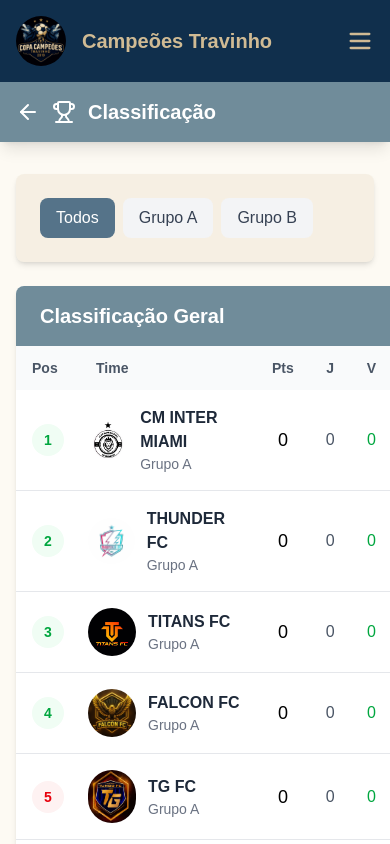
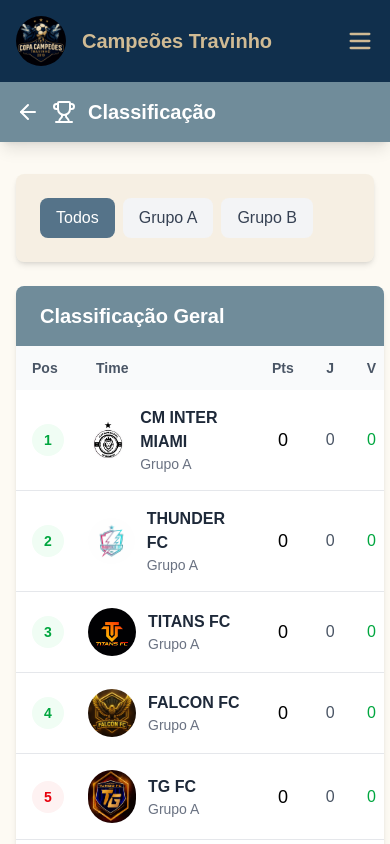
Before and after one commit to ArianNogueira/campeoes_travinho, a Next.js app in the folder client/: page /table in a window 390 px wide. Shown: the top 844 px of the page. Built offline with nearby package versions, Linux system fonts and the light colour scheme.

Commit message:
Update page.tsx

```diff
--- a/client/src/app/table/page.tsx
+++ b/client/src/app/table/page.tsx
@@ -81,7 +81,7 @@ const StandingsPage = () => {
 
         <div className="grid gap-6 lg:grid-cols-3">
           {/* Main Table */}
-          <div className="lg:col-span-2 max-w-[24.5em] md:max-w-full">
+          <div className="lg:col-span-2 max-w-[23em] md:max-w-full">
             <div className="overflow-hidden bg-white rounded-lg shadow-md">
               <div className="px-6 py-4 text-white bg-[#708c9a]">
                 <h2 className="text-xl font-bold">
```
